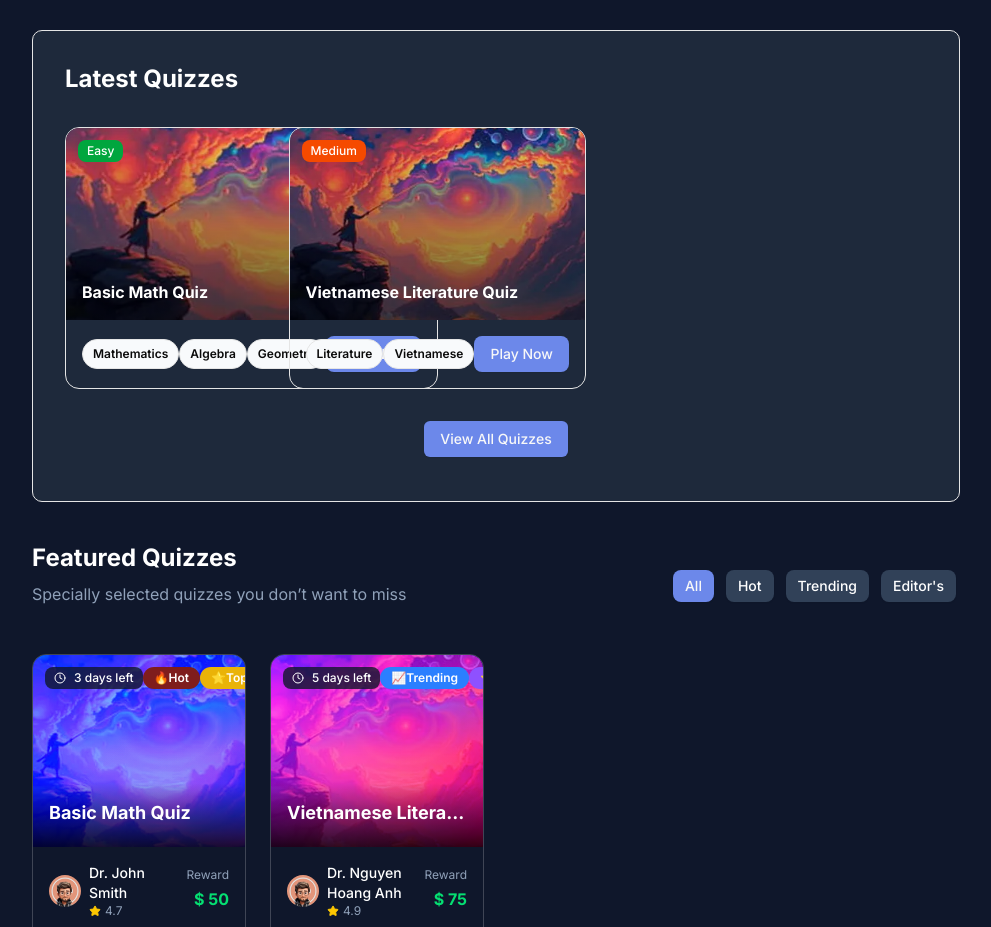
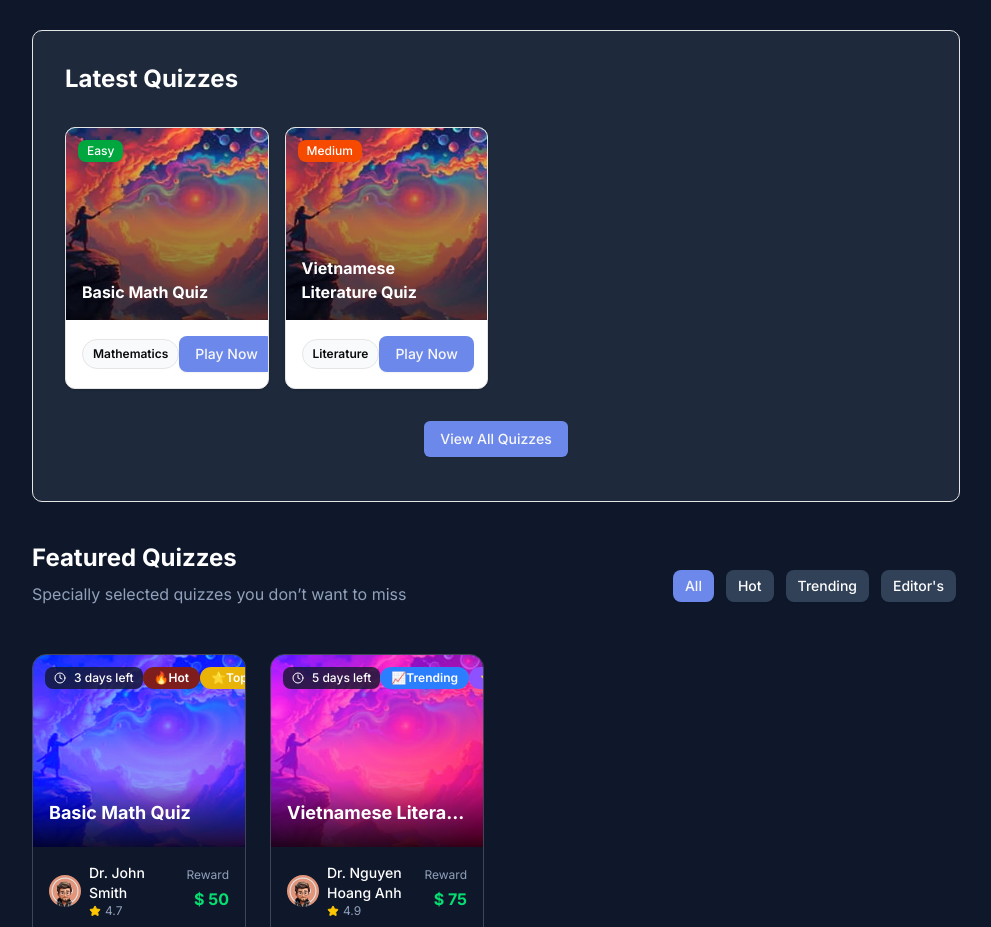
Before and after one commit to nguyennanhcd/quiz_frontend, a Next.js app: page / in a window 1280 px wide. Shown: the part 846-1773 px from the top of the page, without its empty margins (272-1263 px from the left). Built offline with nearby package versions, Linux system fonts and the light colour scheme.

Commit message:
fix: done fixing logic

```diff
--- a/src/app/page.tsx
+++ b/src/app/page.tsx
@@ -58,7 +58,7 @@ export default function QuizHubDashboard() {
       {/* Latest Quizzes */}
       <div className=' bg-main text-white border rounded-lg lg:p-8 mb-10'>
         <h2 className='text-2xl font-bold mb-8'>Latest Quizzes</h2>
-        <div className='grid grid-cols-1 sm:grid-cols-2 lg:grid-cols-4 gap-6 md:gap-8'>
+        <div className='grid gap-4 sm:grid-cols-2 lg:grid-cols-4'>
           {mockQuizzes.map((quiz) => (
             <QuizCard key={quiz.id} {...quiz} />
           ))}
--- a/src/components/QuizCard.tsx
+++ b/src/components/QuizCard.tsx
@@ -6,7 +6,7 @@ import { Quiz } from '@/types/quiz'
 
 const QuizCard = ({ title, categories, difficulty, image }: Quiz) => {
   return (
-    <div className='border rounded-xl relative overflow-hidden h-fit w-fit'>
+    <div className='rounded-lg border bg-card text-card-foreground shadow-sm overflow-hidden transition-all duration-200 hover:shadow-md hover:border-slate-300 dark:hover:border-slate-600'>
       <div className='relative h-48'>
         <Image src={image} alt={title} fill className='object-cover' />
 
@@ -30,16 +30,12 @@ const QuizCard = ({ title, categories, difficulty, image }: Quiz) => {
 
       {/* Bottom Section */}
       <div className='p-4 flex justify-between items-center'>
-        {categories.length > 0 &&
-          categories.map((category) => (
-            <div
-              key={category}
-              className='inline-flex items-center rounded-full border px-2.5 py-0.5 text-[12px] font-semibold text-foreground bg-slate-50 dark:bg-slate-700'
-            >
-              {category}
-            </div>
-          ))}
-
+        <div
+          key={categories[0]}
+          className='inline-flex items-center rounded-full border px-2.5 py-0.5 text-[12px] font-semibold text-foreground bg-slate-50 dark:bg-slate-700'
+        >
+          {categories[0]}
+        </div>
         <Button className='bg-default hover:bg-default-hover'>Play Now</Button>
       </div>
     </div>
```
